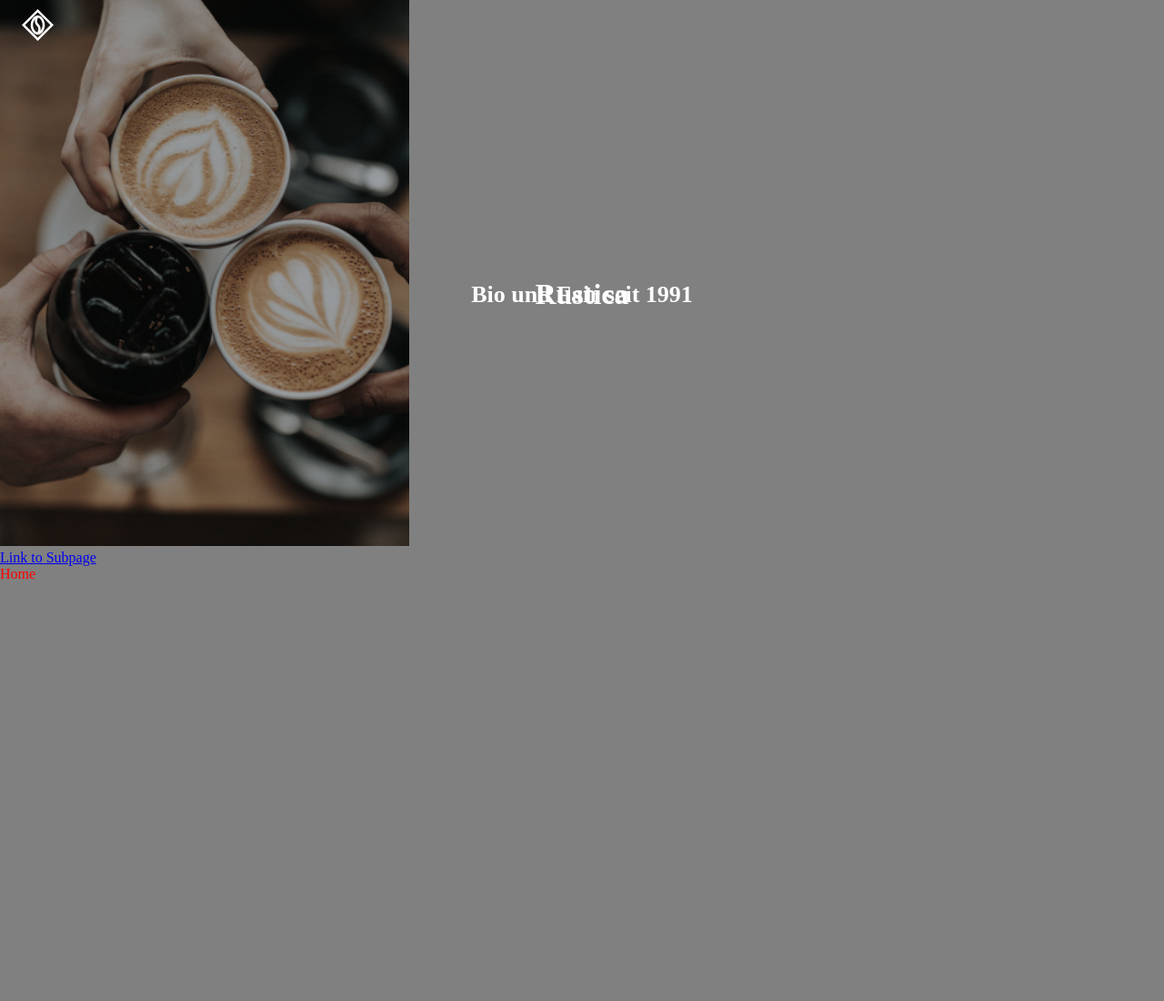
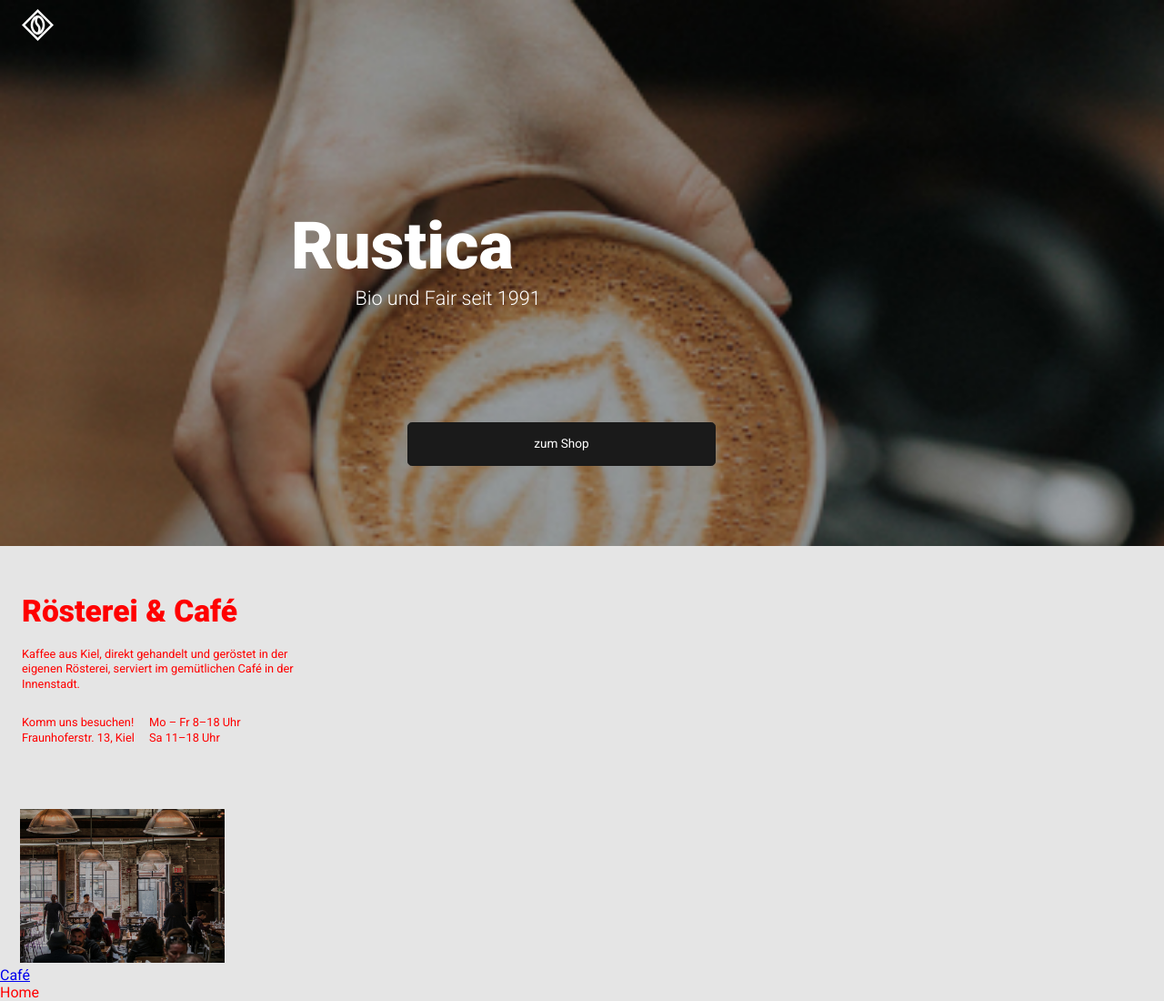
Before and after one commit to janelucia/fend-kaffeeroesterei, a website built with Vite: page src/index.html in a window 1280 px wide. Shown: the whole page at 91% size. Before the commit the page ends 800 px from the top, so only its background shows below. Built offline with nearby package versions, Linux system fonts and the light colour scheme; a web font is replaced by a local one.

Commit message:
working on template for important informations, adding header and button, adding the shop and café side, trying to resize

```diff
--- /dev/null
+++ b/src/components/cafe-informationen.hbs
@@ -0,0 +1,8 @@
+<div class="cafe-informationen">
+    <h1 class="cafe-informationen-h1">Rösterei & Café</h1>
+    <p class="cafe-informationen-p">Kaffee aus Kiel, direkt gehandelt und geröstet in der eigenen Rösterei, serviert im gemütlichen Café in der Innenstadt.</p>
+    <div class="cafe-flex">
+        <p class="cafe-informationen-p flex1">Komm uns besuchen! Fraunhoferstr. 13, Kiel</p>
+        <p class="cafe-informationen-p flex2">Mo – Fr 8–18 Uhr Sa 11–18 Uhr</p>
+    </div>
+</div>
--- a/src/components/head-row.hbs
+++ b/src/components/head-row.hbs
@@ -1,5 +1,5 @@
 <div class="mobile-navi">
-    <div class="head-row-logo" >
+    <div class="header-logo" >
         <img src="../images/logo.png" alt="Logo Rustica">
     </div>
 </div>
--- a/src/components/head.hbs
+++ b/src/components/html-head.hbs
@@ -1,7 +1,4 @@
 <meta charset="UTF-8" />
     <meta name="viewport" content="width=device-width, initial-scale=1.0" />
     <link rel="stylesheet" href="/css/main.css" />
-    <link
-      href="https://fonts.googleapis.com/css?family=Oregano"
-      rel="stylesheet"
-    />
+    <link href="https://fonts.googleapis.com/css2?family=Roboto:wght@100;300;400;900&display=swap" rel="stylesheet">
--- a/src/css/base.css
+++ b/src/css/base.css
@@ -1,5 +1,6 @@
 body {
-  background: grey;
+  background: #E5E5E5;
+  font-family:'Roboto', sans-serif;
   margin: 0;
 
   @media (min-width: 768px) {
@@ -12,7 +13,7 @@
   max-width: 1440px;
 
   & div {
-    color: yellow;
+    color: black;
 
     @media (min-width: 768px) {
       color: var(--div-color);
--- /dev/null
+++ b/src/css/components/cafe-informationen.css
@@ -0,0 +1,29 @@
+.cafe-informationen {
+    margin: 7vh 3vh;
+    width: 41vh;
+}
+.cafe-informationen-h1 {
+    font-weight: 900;
+    font-size: 4.2vh;
+    line-height: 4vh;
+}
+
+.cafe-informationen-p {
+    font-weight: 400;
+    font-size: 1.6vh;
+    line-height: 2.1vh;
+}
+
+.cafe-flex {
+    display: flex;
+    align-items: flex-start;
+    row-gap: 30px;
+}
+
+.flex1 {
+    width: 17.5vh;
+}
+
+.flex2 {
+    width: 14vh;
+}
--- /dev/null
+++ b/src/css/components/content.css
@@ -0,0 +1,5 @@
+.img-seite-rechts {
+    width: 28.1vh;
+    height: 21.2vh;
+    margin: 0 2.8vh;
+}
--- a/src/css/components/head-row.css
+++ /dev/null
@@ -1,6 +0,0 @@
-.head-row-logo {
-   position: absolute;
-   z-index: 6;
-   left: 24px;
-   top: 10px;
-}
--- /dev/null
+++ b/src/css/components/header.css
@@ -0,0 +1,13 @@
+.header-logo {
+   position: absolute;
+   z-index: 6;
+   left: 24px;
+   top: 10px;
+}
+
+.cafe-rustica {
+   position: relative;
+   width: 46vh;
+   object-fit: cover;
+   z-index: 5;
+}
--- a/src/css/components/hero.css
+++ b/src/css/components/hero.css
@@ -1,19 +1,73 @@
+/* TODO:
+* Button fliegt beim klicken aus dem Bild raus - wieso?
+* warum passt das Bild nicht richtig rein im Status als Background img?
+* nochmal die Zahlen überprüfen, wegen der einzelnen Höhen, etc. */
+
 .hero {
-  color: white;
+  height: 75vh;
+  width: 100%;
   position: relative;
+  background-image: url("../../images/coffee-mobile.jpg");
+  background-repeat: no-repeat;
+  background-size: cover;
 }
 
 .hero-title {
+  color: white;
   position: absolute;
+  right: 50%;
   top: 50%;
-  right: 50%;
-  transform: translate(50%,-50%);
   z-index: 10;
 }
 
-.hero-img {
+h1.hero-title {
+  font-size: 9vh;
+  font-weight: 900;
+  height: 8.8vh;
+  left: 25vw;
+  line-height: 8.8vh;
+  top: 23.5vh;
+  transform: translate(-0%, 0%);
+  width: 25.4vw;
+}
+
+h2.hero-title {
+  font-size: 2.7vh;
+  font-weight: 300;
+  height: 2.5vh;
+  left: 30.5vw;
+  line-height: 2.5vh;
+  top: 35vh;
+  transform: translate(-0%, 100%);
+  width: 55vw;
+}
+
+/* .hero-img {
   filter: grayscale(30%);
+  height: 70vh;
+  width: 46vw;
+  object-fit: cover;
   z-index: 5;
-  height: 75vh;
-  object-fit: cover;
+} */
+
+.shop-button {
+  background: #1A1A1A;
+  border-radius: 0.6vh;
+  border: 0.2vh solid #1A1A1A;
+  color: #ffffff;
+  font-family: 'Roboto', sans-serif;
+  font-size: 1.7vh;
+  left: 35vw;
+  line-height: 2.1vh;
+  padding: 1.8vh 10.8vw;
+  position: absolute;
+  text-decoration: none;
+  top: 58vh;
 }
+.shop-button:hover {
+	background-color:#1A1A1A;
+}
+.shop-button:active {
+	position:relative;
+	top:1px;
+}
--- a/src/css/main.css
+++ b/src/css/main.css
@@ -1,4 +1,6 @@
 @import "variables.css";
 @import "base.css";
 @import "components/hero.css";
-@import "components/head-row.css"
+@import "components/header.css";
+@import "components/cafe-informationen.css";
+@import "components/content.css"
--- a/src/index.html
+++ b/src/index.html
@@ -1,22 +1,29 @@
 <!DOCTYPE html>
 <html lang="de">
   <head>
-    {{> head }}
+    {{> html-head }}
     <title>Rustica</title>
   </head>
   <body>
-    {{> head-row }}
-    <header class="header">
+    <header>
       <div class="hero">
+        {{> head-row }}
         <h1 class="hero-title">Rustica</h1>
         <h2 class="hero-title">Bio und Fair seit 1991</h2>
-        <img class="hero-img" src="/images/coffee-mobile.jpg" alt="drei Kaffeetassen, die zusammen gehalten werden">
+        <!-- <img class="hero-img" src="/images/coffee-mobile.jpg" alt="drei Kaffeetassen, die zusammen gehalten werden"> -->
+        <a href="sub-page/shop.html" class="shop-button">zum Shop</a>
       </div>
     </header>
     <main>
-      <a href="/sub-page/">Link to Subpage</a>
-      <div>Home</div>
+      <div>
+        {{> cafe-informationen}}
+        <img class="img-seite-rechts" src="images/coffeeshop-mobile.jpg" alt="Kaffeeshop Rustica">
+      </div>
     </main>
+    <footer>
+        <a href="sub-page/cafe.html">Café</a>
+        <div>Home</div>
+    </footer>
     <script src="/js/index.js" type="module"></script>
   </body>
 </html>
```
Also changed, not shown: src/sub-page/cafe.html (added, +20 -0 lines), src/sub-page/index.html (deleted, +0 -19 lines), src/sub-page/shop.html (added, +10 -0 lines), src/images/coffeeshop-mobile.jpg (added).
